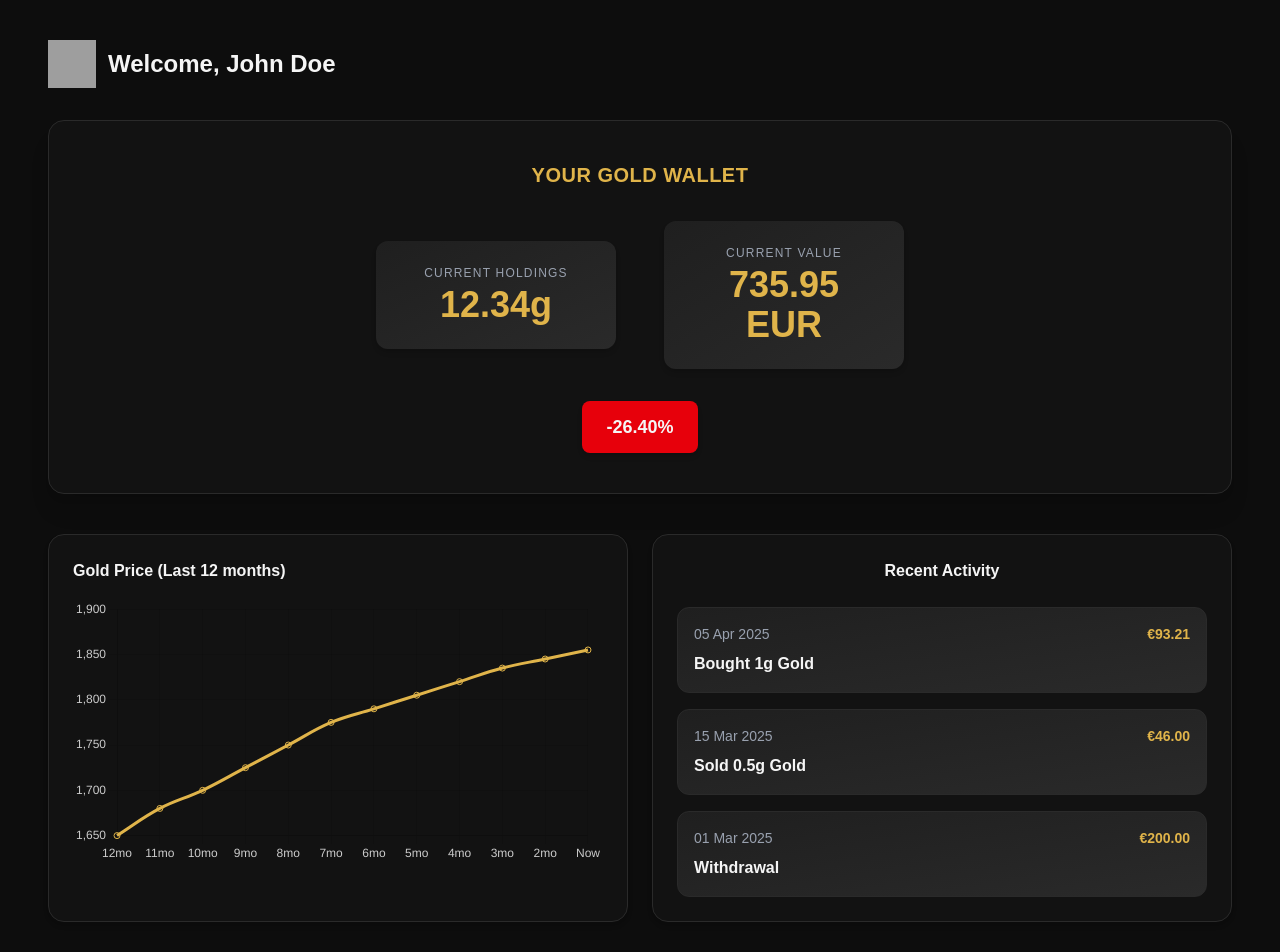
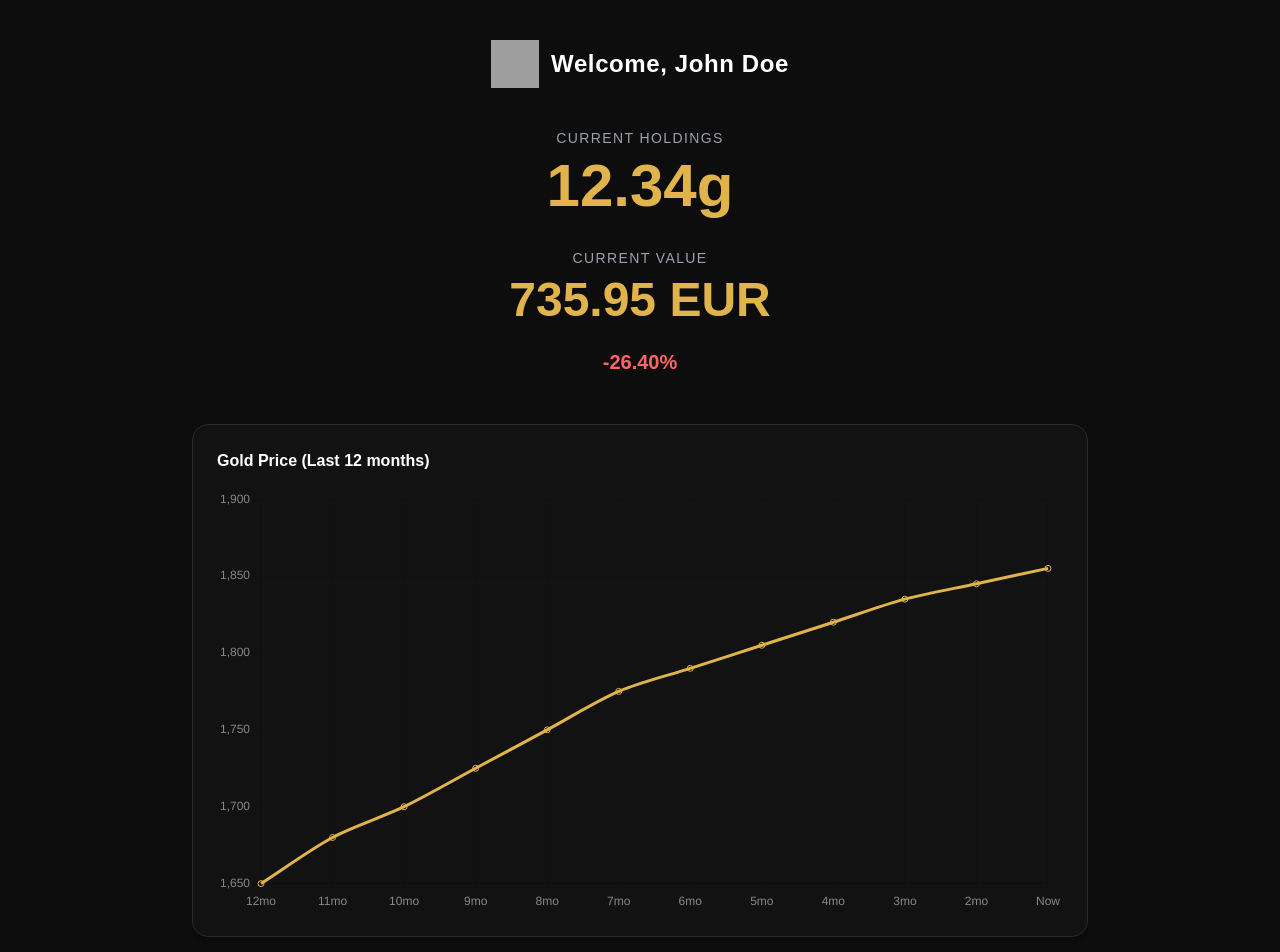
Before and after one commit to jordanpower10/solacegold-frontend, a Next.js app: page /dashboard in a window 1280 px wide. Shown: the top 952 px of the page. Built offline with nearby package versions, Linux system fonts and the light colour scheme; grey boxes are pictures that could not be loaded.

Commit message:
Final sleek dashboard minimalist upgrade

```diff
--- a/pages/dashboard.tsx
+++ b/pages/dashboard.tsx
@@ -24,7 +24,7 @@ export default function Dashboard() {
         data: [1650, 1680, 1700, 1725, 1750, 1775, 1790, 1805, 1820, 1835, 1845, 1855],
         borderColor: '#e0b44a',
         backgroundColor: 'transparent',
-        tension: 0.4,
+        tension: 0.3,
       },
     ],
   }
@@ -35,8 +35,8 @@ export default function Dashboard() {
       tooltip: { enabled: true },
     },
     scales: {
-      x: { ticks: { color: '#ccc' } },
-      y: { ticks: { color: '#ccc' } },
+      x: { ticks: { color: '#888' } },
+      y: { ticks: { color: '#888' } },
     },
   }
 
@@ -46,54 +46,35 @@ export default function Dashboard() {
         <title>Dashboard - Solace Gold</title>
       </Head>
 
-      <div className="min-h-screen bg-[#0d0d0d] text-[#f5f5f5] font-sans px-4 py-6 md:px-12 md:py-10">
+      <div className="min-h-screen bg-[#0d0d0d] text-white font-sans px-4 py-6 md:px-12 md:py-10 flex flex-col items-center">
 
         {/* Header */}
-        <div className="flex justify-between items-center mb-8">
-          <div className="flex items-center gap-3">
+        <div className="flex items-center gap-3 mb-10">
           <img src="https://i.postimg.cc/zBgSppPL/Gold-solace-logo.png" alt="Logo" className="w-12 h-12" />
-            <h1 className="text-2xl font-bold">Welcome, {clientName}</h1>
-          </div>
+          <h1 className="text-2xl font-bold tracking-wide">Welcome, {clientName}</h1>
         </div>
 
-        {/* Wallet */}
-        <div className="relative bg-[#121212] border border-[#2a2a2a] rounded-2xl p-10 shadow-xl overflow-hidden mb-10">
+        {/* Wallet Section */}
+        <div className="text-center mb-12">
+          <div className="text-sm text-gray-400 uppercase tracking-widest mb-2">Current Holdings</div>
+          <div className="text-6xl font-extrabold text-[#e0b44a]">{goldHoldings}g</div>
 
-          <h2 className="text-xl font-bold mb-8 text-center text-[#e0b44a] tracking-wide uppercase">Your Gold Wallet</h2>
+          <div className="mt-8 text-sm text-gray-400 uppercase tracking-widest mb-2">Current Value</div>
+          <div className="text-5xl font-extrabold text-[#e0b44a]">{goldValueEUR} EUR</div>
 
-          <div className="flex flex-col md:flex-row justify-center items-center gap-12 text-center">
-
-            <div className="flex flex-col items-center bg-gradient-to-br from-[#1f1f1f] to-[#2a2a2a] p-6 rounded-xl w-60 shadow-md">
-              <div className="text-xs text-gray-400 tracking-widest uppercase mb-1">Current Holdings</div>
-              <div className="text-4xl font-extrabold text-[#e0b44a]">{goldHoldings}g</div>
-            </div>
-
-            <div className="flex flex-col items-center bg-gradient-to-br from-[#1f1f1f] to-[#2a2a2a] p-6 rounded-xl w-60 shadow-md">
-              <div className="text-xs text-gray-400 tracking-widest uppercase mb-1">Current Value</div>
-              <div className="text-4xl font-extrabold text-[#e0b44a]">{goldValueEUR} EUR</div>
-            </div>
-
-          </div>
-
-          <div className="mt-8 flex justify-center">
-            <div className={`px-6 py-3 rounded-lg font-bold text-lg shadow-md ${parseFloat(profitLoss) >= 0 ? 'bg-green-600' : 'bg-red-600'}`}>
+          <div className={`mt-6 text-xl font-semibold ${parseFloat(profitLoss) >= 0 ? 'text-green-400' : 'text-red-400'}`}>
             {parseFloat(profitLoss) >= 0 ? '+' : ''}{profitLoss}%
           </div>
         </div>
 
-        </div>
-
-        {/* Chart + Recent Activity */}
-        <div className="flex flex-col md:flex-row gap-6 mb-10">
-
         {/* Chart */}
-          <div className="bg-[#121212] border border-[#2a2a2a] rounded-2xl p-6 flex-1 shadow-md">
+        <div className="w-full max-w-4xl mb-12 bg-[#121212] border border-[#2a2a2a] rounded-2xl p-6 shadow-md">
           <h3 className="text-md font-semibold mb-4">Gold Price (Last 12 months)</h3>
           <Line data={chartData} options={chartOptions} />
         </div>
 
         {/* Recent Activity */}
-          <div className="bg-[#121212] border border-[#2a2a2a] rounded-2xl p-6 flex-1 shadow-md">
+        <div className="w-full max-w-2xl">
           <h3 className="text-md font-semibold mb-6 text-center">Recent Activity</h3>
 
           <div className="flex flex-col gap-4">
@@ -102,27 +83,16 @@ export default function Dashboard() {
               { date: '15 Mar 2025', action: 'Sold 0.5g Gold', amount: '€46.00' },
               { date: '01 Mar 2025', action: 'Withdrawal', amount: '€200.00' },
             ].map((item, index) => (
-                <div key={index} className="bg-gradient-to-br from-[#1f1f1f] to-[#2a2a2a] border border-[#2a2a2a] p-4 rounded-xl hover:-translate-y-1 hover:shadow-gold transition transform">
-                  <div className="flex justify-between items-center text-sm">
-                    <div className="text-gray-400">{item.date}</div>
+              <div key={index} className="flex justify-between items-center border-b border-[#2a2a2a] pb-4 text-gray-300">
+                <div className="text-sm">{item.date}</div>
+                <div className="text-sm">{item.action}</div>
                 <div className="text-[#e0b44a] font-bold">{item.amount}</div>
-                  </div>
-                  <div className="text-base font-semibold mt-2">{item.action}</div>
               </div>
             ))}
           </div>
         </div>
 
       </div>
-
-        {/* Action Buttons */}
-        <div className="flex flex-col md:flex-row gap-4 justify-center">
-          <a href="/buy" className="flex-1 bg-[#e0b44a] hover:bg-yellow-400 text-black font-bold py-4 rounded-xl text-center shadow-md transition">Buy Gold</a>
-          <a href="/sell" className="flex-1 bg-[#e0b44a] hover:bg-yellow-400 text-black font-bold py-4 rounded-xl text-center shadow-md transition">Sell Gold</a>
-          <a href="/withdraw" className="flex-1 bg-[#e0b44a] hover:bg-yellow-400 text-black font-bold py-4 rounded-xl text-center shadow-md transition">Withdraw Funds</a>
-        </div>
-
-      </div>
     </>
   )
 }
```
Lines whose indentation alone changed are shown as unchanged.
